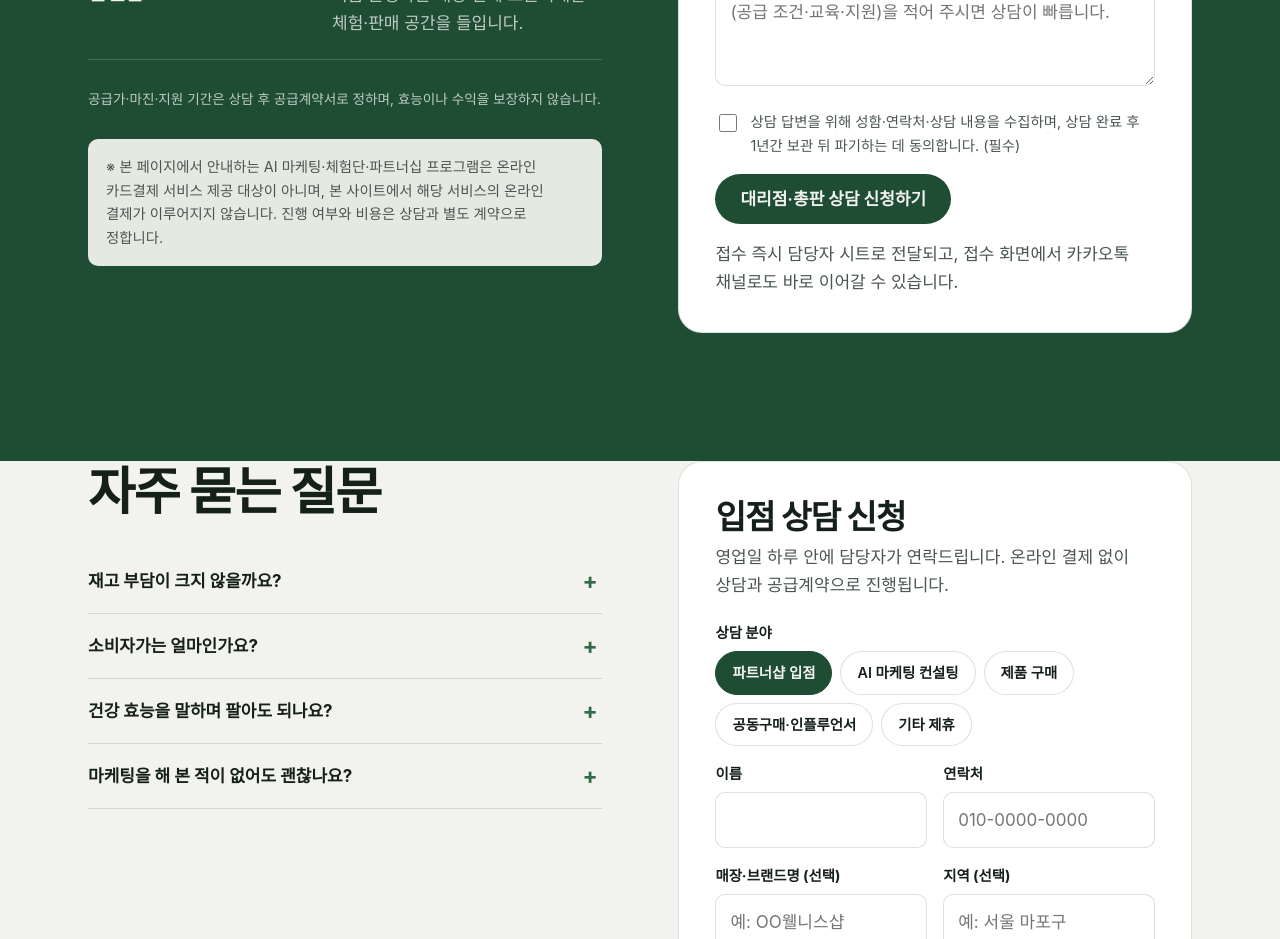
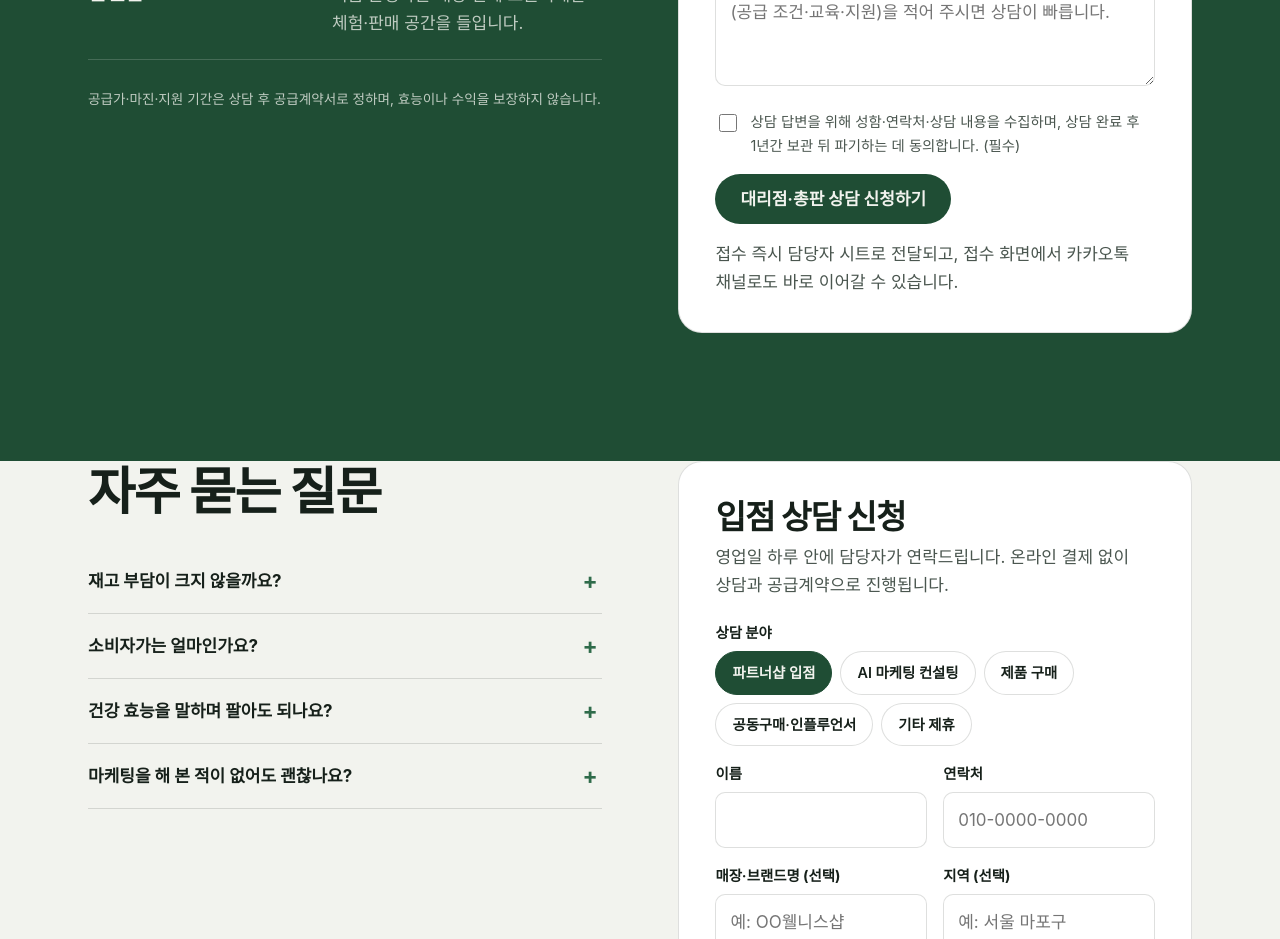
Before and after one commit to trsy217-glitch/alfs, a React (Vite) app: page /partner in a window 1280 px wide. Shown: the part 3340-4279 px from the top of the page. Built offline with nearby package versions, Linux system fonts and the light colour scheme; no server answers; a web font is replaced by a local one.

Commit message:
파트너: 대리점·총판 섹션의 결제 미제공 고지 중복 제거(히어로에 이미 표시)

```diff
--- a/src/pages/Partner.jsx
+++ b/src/pages/Partner.jsx
@@ -90,7 +90,6 @@ export default function Partner() {
               <div className="row"><h3>샵인샵</h3><p className="muted">지금 운영하는 매장 안에 오륜미네랄 체험·판매 공간을 들입니다.</p></div>
             </div>
             <p className="muted mt-m" style={{ fontSize: '0.85rem' }}>공급가·마진·지원 기간은 상담 후 공급계약서로 정하며, 효능이나 수익을 보장하지 않습니다.</p>
-            <p className="notice">{servicePaymentNotice}</p>
           </div>
           <div className="panel">
             <h2 style={{ fontSize: 'var(--t-xl)', marginBottom: 6 }}>대리점·총판 입점 상담</h2>
```
